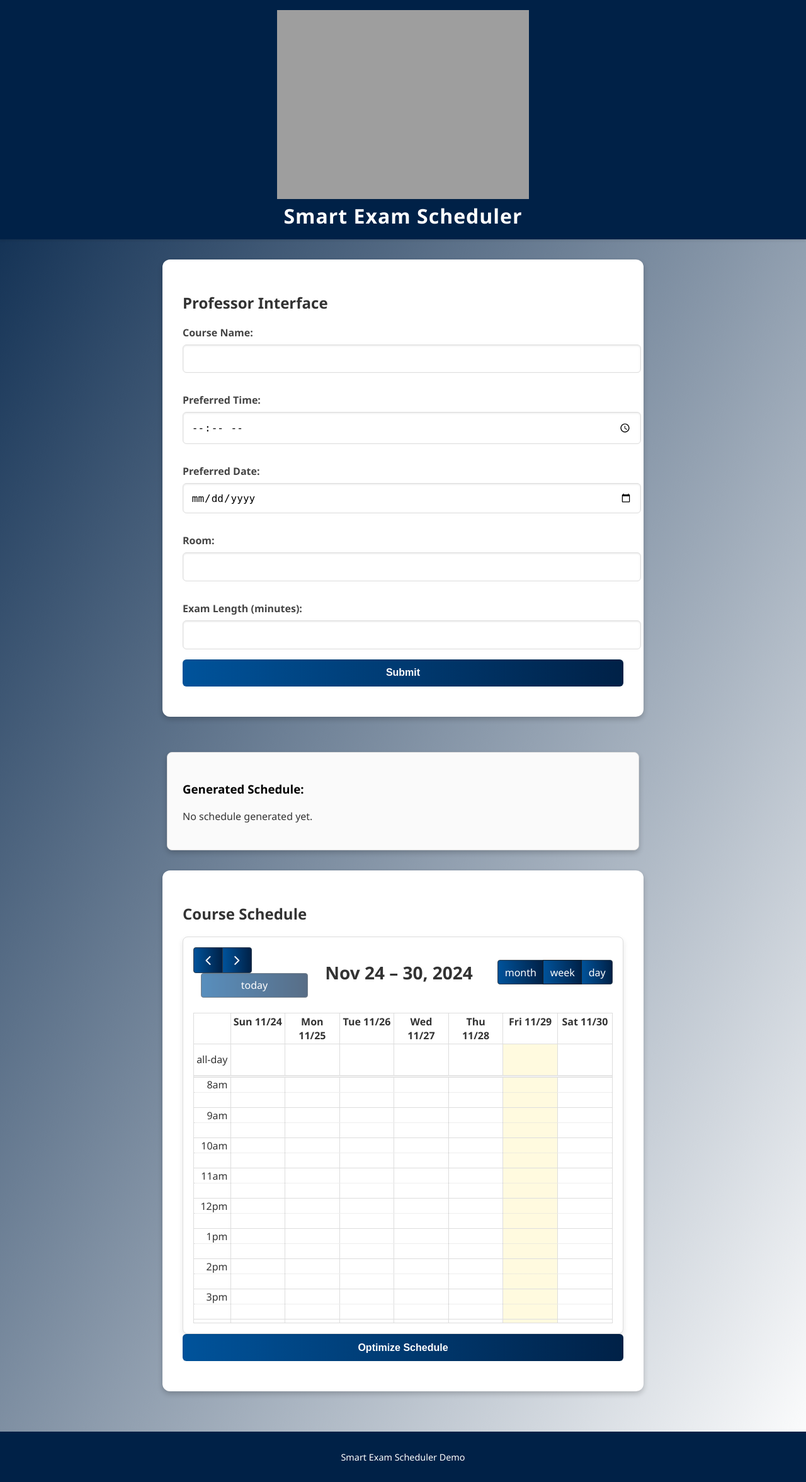
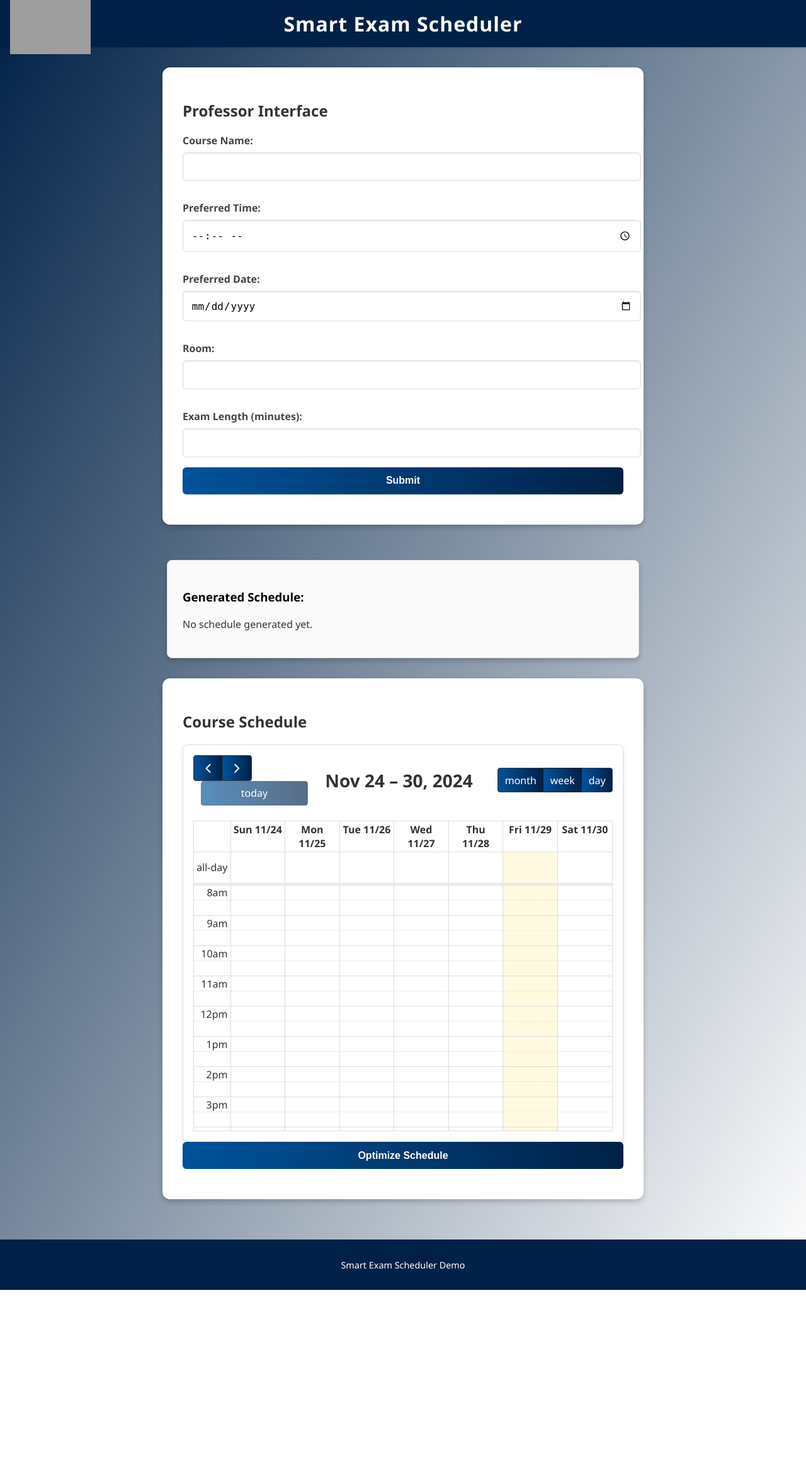
Before and after one commit to MuAbCh/Exam_Scheduler, a Flask app: page / in a window 1280 px wide. Shown: the whole page at 63% size. After the commit the page ends 2048 px from the top, so only its background shows below. Run offline with Flask 3, Linux system fonts and the light colour scheme; data that the repository does not hold is empty; some libraries are stand-ins or nearby versions; grey boxes are pictures that could not be loaded.

Commit message:
Update styles.css

```diff
--- a/static/styles.css
+++ b/static/styles.css
@@ -11,11 +11,27 @@ header {
     color: white;
     padding: 1rem 0;
     box-shadow: 0 2px 4px rgba(0, 0, 0, 0.1);
-    text-align: center;
+    /* Remove text-align: center; */
 }
 
-header h1 {
-    font-size: 2rem;
+.header-container {
+    display: flex;
+    align-items: center;
+    justify-content: center;
+    position: relative;
+    width: 100%;
+}
+
+.header-container .logo {
+    position: absolute;
+    left: 1rem;
+    width: 10%;
+    height: auto;
+}
+
+.header-container h1 {
+    flex: 1;
+    text-align: center;
     margin: 0;
     letter-spacing: 1px;
 }
```
